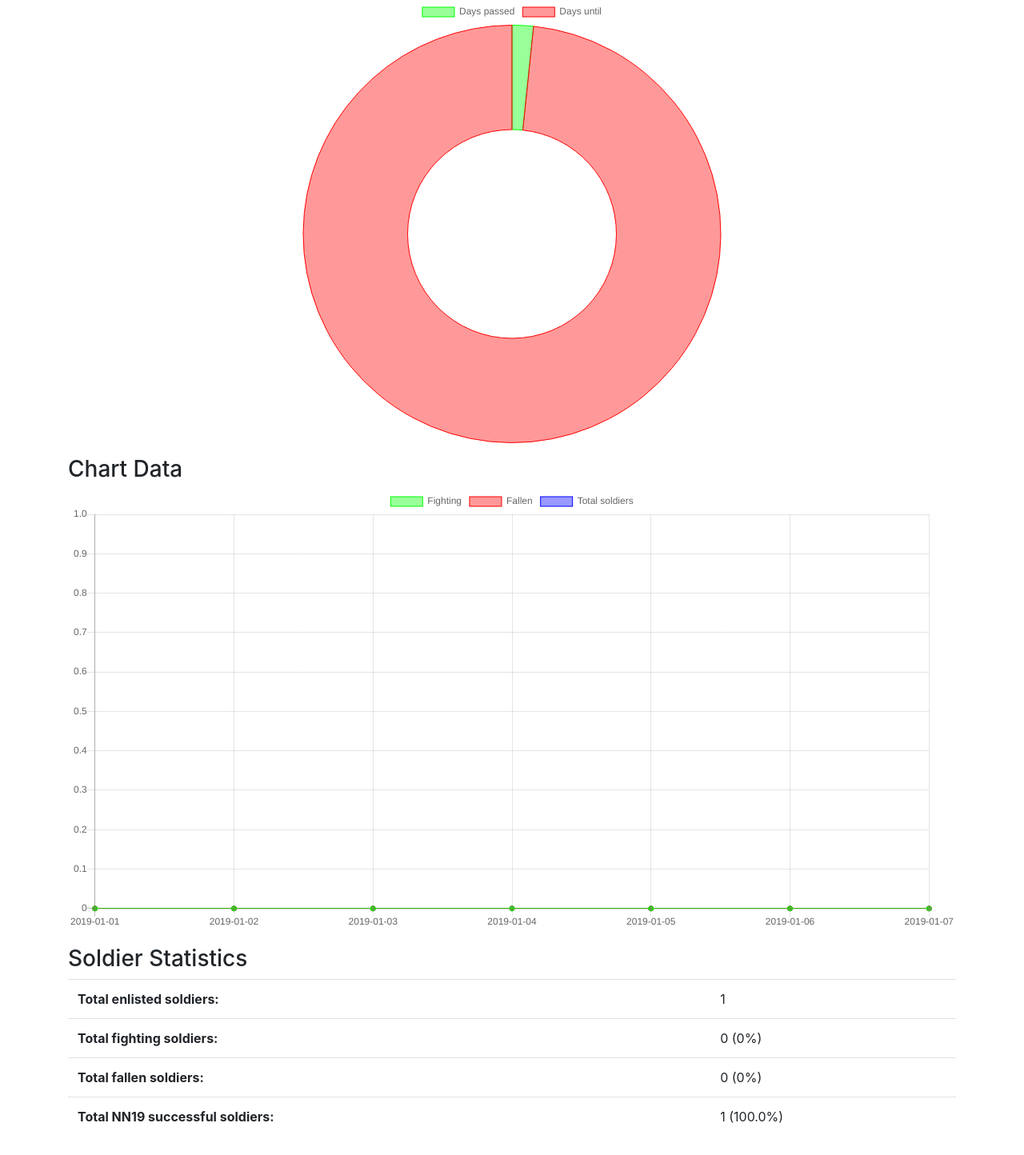
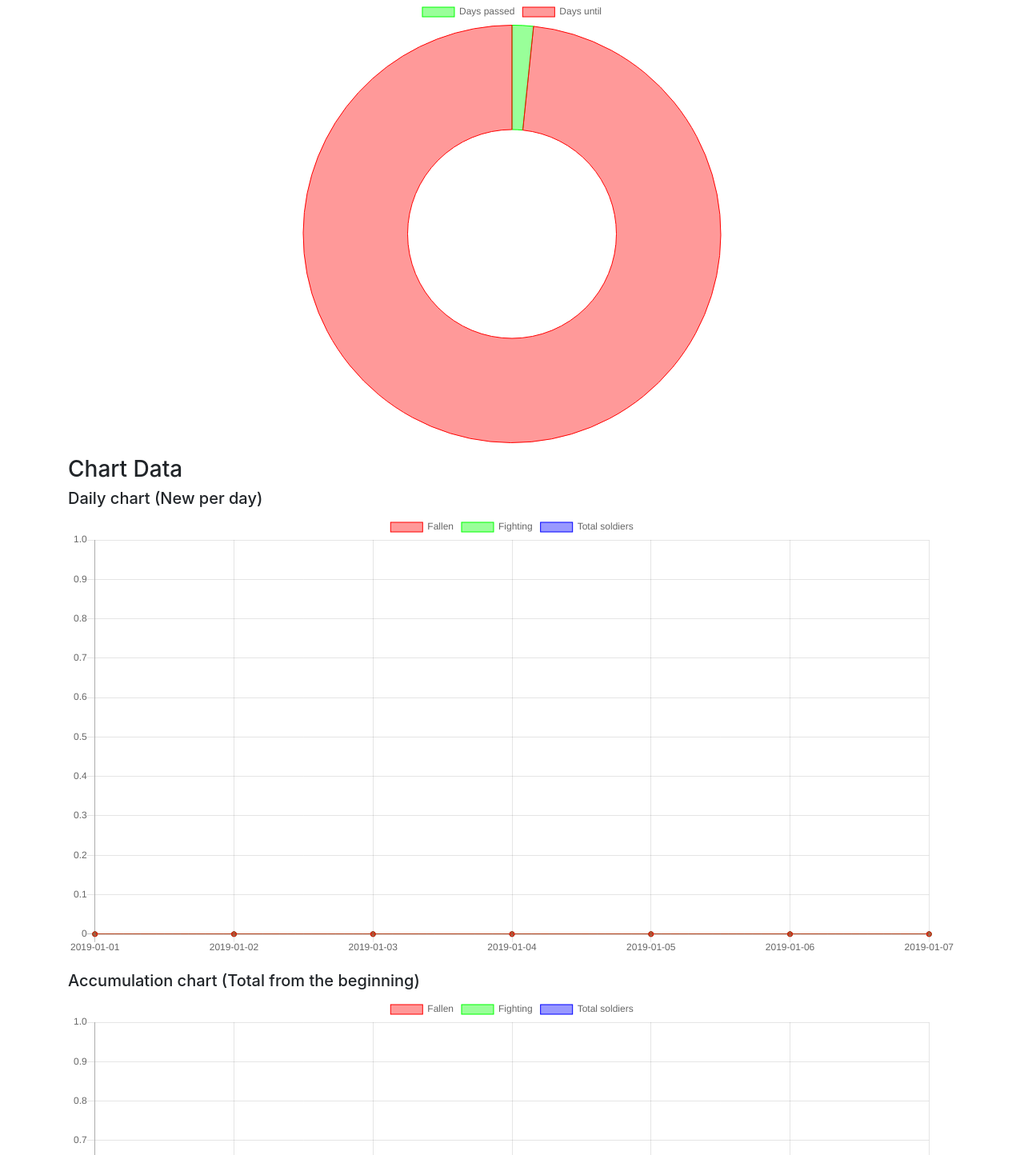
Before and after one commit to ComprehensiveImage5/nn19, a Django app: page /status in a window 1280 px wide. Shown: the part 416-1860 px from the top of the page at 80% size. Run offline with Django 3.2, Linux system fonts and the light colour scheme; tables that the repository leaves empty hold one stand-in row (values such as "Sample post"); some libraries are stand-ins or nearby versions.

Commit message:
Added accumulated and per-day statistics

```diff
--- a/app/templates/app/status.html
+++ b/app/templates/app/status.html
@@ -36,6 +36,10 @@
 <canvas class="mb-4 mb-sm-3" id="progresschart" width="300px"></canvas>
 
 <h3>Chart Data</h3>
+<h5>Daily chart (New per day)</h5>
+<canvas class="mb-4 mb-sm-3" id="dailychart" width="100%"></canvas>
+
+<h5>Accumulation chart (Total from the beginning)</h5>
 <canvas class="mb-4 mb-sm-3" id="newchart" width="100%"></canvas>
 
 <h3>Soldier Statistics</h3>
@@ -59,6 +63,8 @@
 </table>
 
 <canvas class="mb-4 mb-sm-3" id="percentchart" width="300px"></canvas>
+
+
 
 <h3>Newly enlisted soldiers</h3>
 <h5>Newly enlisted today</h5>
@@ -107,20 +113,55 @@
     data: {
         labels: [{% for d in days %}'{{ d }}',{% endfor %}],
         datasets: [{
+            label: 'Fallen',
+            data: [{% for o in failed_day_c %}{{ o }},{% endfor %}],
+            backgroundColor: 'rgba(255, 0, 0, 0.4)',
+            borderColor: 'rgba(255, 0, 0, 1)',
+            borderWidth: 1
+        }, {
             label: 'Fighting',
             data: [{% for o in ongoing_day_c %}{{ o }},{% endfor %}],
             backgroundColor: 'rgba(0, 255, 0, 0.4)',
             borderColor: 'rgba(0, 255, 0, 1)',
             borderWidth: 1
         }, {
+            label: 'Total soldiers',
+            data: [{% for o in total_members_c %}{{ o }},{% endfor %}],
+            backgroundColor: 'rgba(0, 0, 255, 0.4)',
+            borderColor: 'rgba(0, 0, 255, 1)',
+            borderWidth: 1
+        }]
+    },
+    options: {
+        scales: {
+            yAxes: [{
+                ticks: {
+                    beginAtZero:true
+                }
+            }]
+        }
+    }
+});
+
+var myDailyChart = new Chart("dailychart", {
+    type: 'line',
+    data: {
+        labels: [{% for d in days %}'{{ d }}',{% endfor %}],
+        datasets: [{
             label: 'Fallen',
-            data: [{% for o in failed_day_c %}{{ o }},{% endfor %}],
+            data: [{% for o in failed_d %}{{ o }},{% endfor %}],
             backgroundColor: 'rgba(255, 0, 0, 0.4)',
             borderColor: 'rgba(255, 0, 0, 1)',
             borderWidth: 1
         }, {
+            label: 'Fighting',
+            data: [{% for o in ongoing_d %}{{ o }},{% endfor %}],
+            backgroundColor: 'rgba(0, 255, 0, 0.4)',
+            borderColor: 'rgba(0, 255, 0, 1)',
+            borderWidth: 1
+        }, {
             label: 'Total soldiers',
-            data: [{% for o in total_members_c %}{{ o }},{% endfor %}],
+            data: [{% for o in members_d %}{{ o }},{% endfor %}],
             backgroundColor: 'rgba(0, 0, 255, 0.4)',
             borderColor: 'rgba(0, 0, 255, 1)',
             borderWidth: 1
--- a/app/views.py
+++ b/app/views.py
@@ -130,6 +130,10 @@
     failed_daily = []
     members_daily = []
 
+    ongoing_d = []
+    failed_d = []
+    members_d = []
+
     startOfYear = datetime(2019, 1, 1, 23, 59, 59, 999)
 
     now = datetime.now()
@@ -148,9 +152,21 @@
         if currentq > now:
             break
 
+    if (len(days) > 0):
+        ongoing_d.append(ongoing_daily[0])
+        failed_d.append(failed_daily[0])
+        members_d.append(members_daily[0])
+        for i in range(1, len(days)):
+            ongoing_d.append(ongoing_daily[i] - ongoing_daily[i-1])
+            failed_d.append(failed_daily[i] - failed_daily[i-1])
+            members_d.append(members_daily[i] - members_daily[i-1])
+
     context['ongoing_day_c'] = ongoing_daily
     context['failed_day_c'] = failed_daily
     context['total_members_c'] = members_daily
+    context['ongoing_d'] = ongoing_d
+    context['failed_d'] = failed_d
+    context['members_d'] = members_d
     context['days'] = days
 
     dayssince = datetime.now() - datetime(2019, 1, 1)
```
